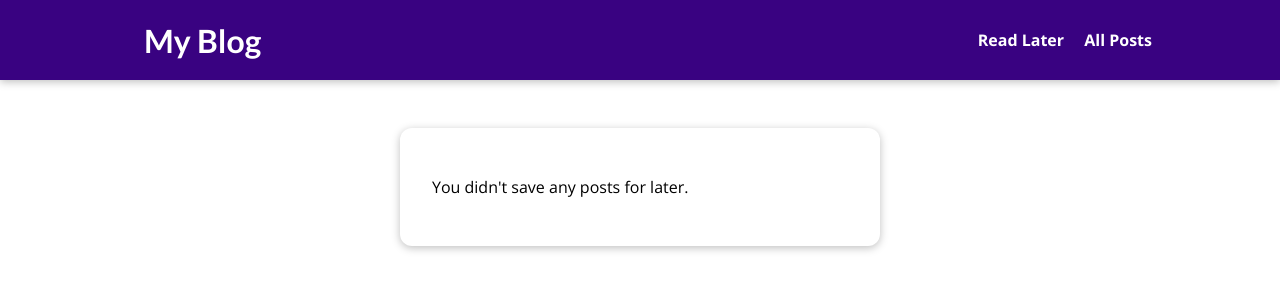
After one commit to zainulabd786/django-practice-blog, a Django app: page /read-later in a window 1280 px wide. The commit adds this page. Shown: the top 300 px of the page. Run offline with Django 5.2, Linux system fonts and the light colour scheme.

Commit message:
feat: implement read later post using session storage

```diff
--- /dev/null
+++ b/blog/static/blog/stored-posts.css
@@ -0,0 +1,39 @@
+#main-navigation {
+    background-color: #390281;
+    box-shadow: 0 2px 8px rgba(0, 0, 0, 0.25);
+  }
+
+  #stored-posts {
+    margin: 8rem auto 3rem auto;
+    padding: 2rem;
+    border-radius: 12px;
+    box-shadow: 0 2px 8px rgba(0, 0, 0, 0.25);
+    background-color: white;
+    width: 90%;
+    max-width: 30rem;
+  }
+
+  #stored-posts ul {
+    list-style: none;
+    margin: 0;
+    padding: 0;
+  }
+
+  #stored-posts li {
+    margin: 1rem 0;
+  }
+
+  #stored-posts a {
+    display: block;
+    padding: 1rem;
+    width: 100%;
+    text-decoration: none;
+    border: 1px solid #ccc;
+    color: #1b1b1b;
+    font-weight: bold;
+  }
+
+  #stored-posts a:hover,
+  #stored-posts a:active {
+    background-color: #ccc;
+  }
--- /dev/null
+++ b/blog/templates/blog/stored-posts.html
@@ -0,0 +1,23 @@
+{% extends "base.html" %}
+{% load static %}
+
+{% block title %}
+My Stored Posts
+{% endblock %}
+
+{% block css_files %}
+<link rel="stylesheet" href="{% static "blog/stored-posts.css" %}">
+{% endblock %}
+
+{% block content %}
+  <section id="stored-posts">
+    {% if not has_posts %}
+      <p>You didn't save any posts for later.</p>
+    {% endif %}
+    <ul>
+      {% for post in posts %}
+        <li><a href="{% url "post-detail-page" post.slug %}">{{ post.title }}</a></li>
+      {% endfor %}
+    </ul>
+  </section>
+{% endblock %}
--- a/blog/urls.py
+++ b/blog/urls.py
@@ -4,4 +4,5 @@ urlpatterns = [
     path('', views.StartingPageView.as_view(), name="starting-page"),
     path('posts', views.PostsView.as_view(), name="posts-page"),
     path('posts/<slug:slug>', views.PostDetailView.as_view(), name="post-detail-page"),
+    path('read-later', views.ReadLaterView.as_view(), name="read-later"),
 ]
--- a/blog/views.py
+++ b/blog/views.py
@@ -37,7 +37,15 @@ class PostsView(ListView):
 
 class PostDetailView(View):
     template_name = "blog/post-detail.html"
-    # model = Post
+
+
+    def is_stored_post(self, request, post_id):
+        stored_posts = request.session.get("stored_posts")
+        if stored_posts is None:
+            return False
+        if post_id in stored_posts:
+            return True
+        return False
 
     def get(self, request, slug):
         identified_post = Post.objects.get(slug=slug)
@@ -45,7 +53,8 @@ class PostDetailView(View):
             "post": identified_post,
             "tags": identified_post.tag.all(),
             "form": CommentForm(),
-            "comments": identified_post.comments.all()
+            "comments": identified_post.comments.all(),
+            "saved_for_later": self.is_stored_post(request, identified_post.id)
         }
         return render(request, self.template_name, context)
 
@@ -65,3 +74,34 @@ class PostDetailView(View):
             "comments": post.comments.all().order_by("-id")
         }
         return render(request, self.template_name, context)
+
+class ReadLaterView(View):
+    def get(self, request):
+        stored_posts = request.session.get("stored_posts")
+
+        context = {}
+
+        if stored_posts is None or len(stored_posts) == 0:
+            context["posts"] = []
+            context["has_posts"] = False
+        else:
+            posts = Post.objects.filter(id__in=stored_posts)
+            context["posts"] = posts
+            context["has_posts"] = True
+
+        return render(request, "blog/stored-posts.html", context)
+
+    def post(self, request):
+        stored_posts = request.session.get("stored_posts")
+        if stored_posts is None:
+            stored_posts = []
+
+        post_id = int(request.POST["post_id"]);
+        if post_id not in stored_posts:
+            stored_posts.append(post_id)
+        else:
+            stored_posts.remove(post_id)
+
+        request.session["stored_posts"] = stored_posts
+
+        return HttpResponseRedirect(reverse("read-later"))
--- a/static/app.css
+++ b/static/app.css
@@ -35,6 +35,7 @@ h3 {
   text-decoration: none;
   color: white;
   font-weight: bold;
+  margin-left: 1rem;
 }
 
 #main-navigation a:hover,
--- a/templates/base.html
+++ b/templates/base.html
@@ -13,6 +13,7 @@
     <header id="main-navigation">
       <h1><a href="{% url 'starting-page' %}">My Blog</a></h1>
       <nav>
+          <a href="{% url "read-later" %}">Read Later</a>
           <a href="{% url 'posts-page' %}">All Posts</a>
       </nav>
     </header>
```
Also changed, not shown: blog/static/blog/post-detail.css (+19 -0 lines), blog/templates/blog/post-detail.html (+13 -0 lines).
